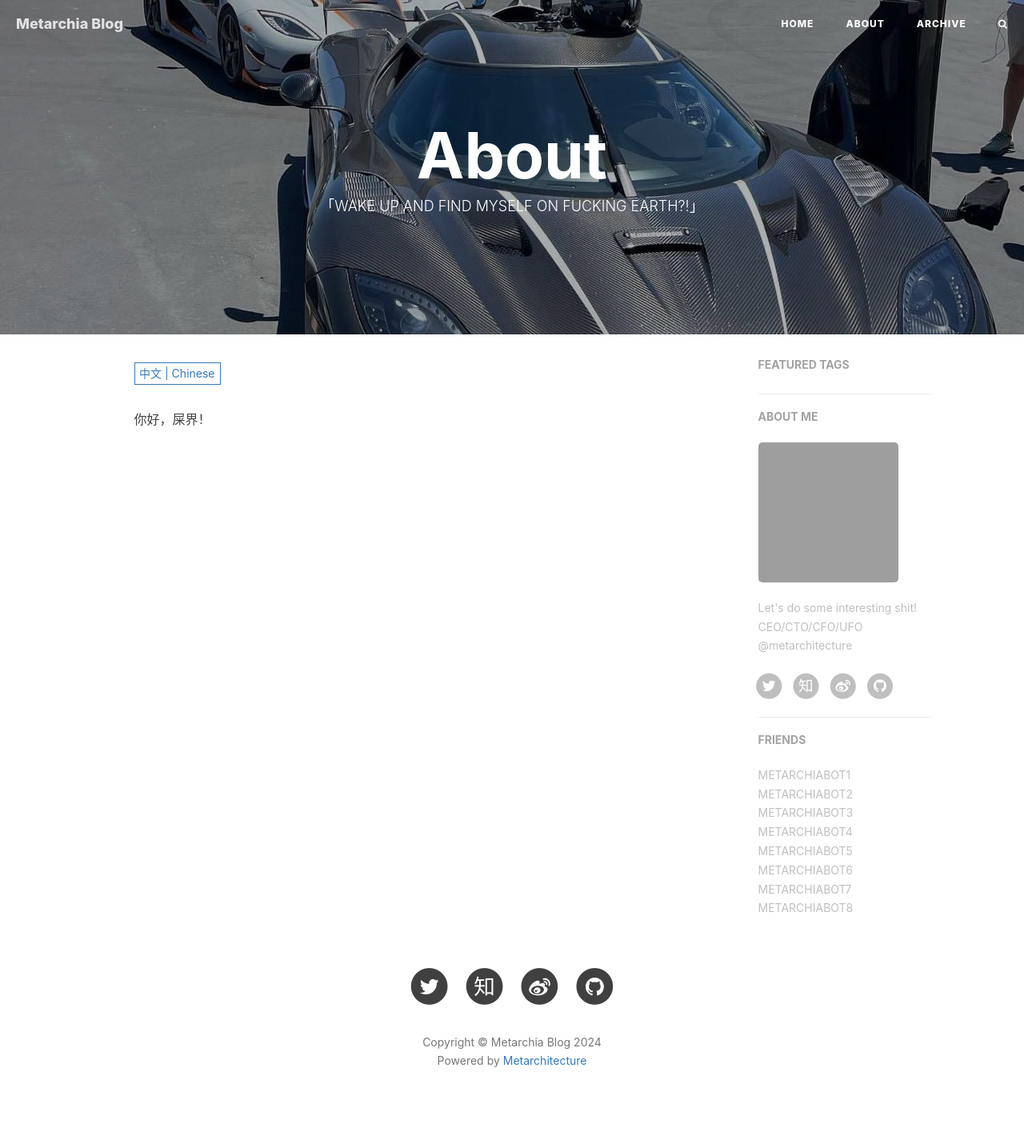
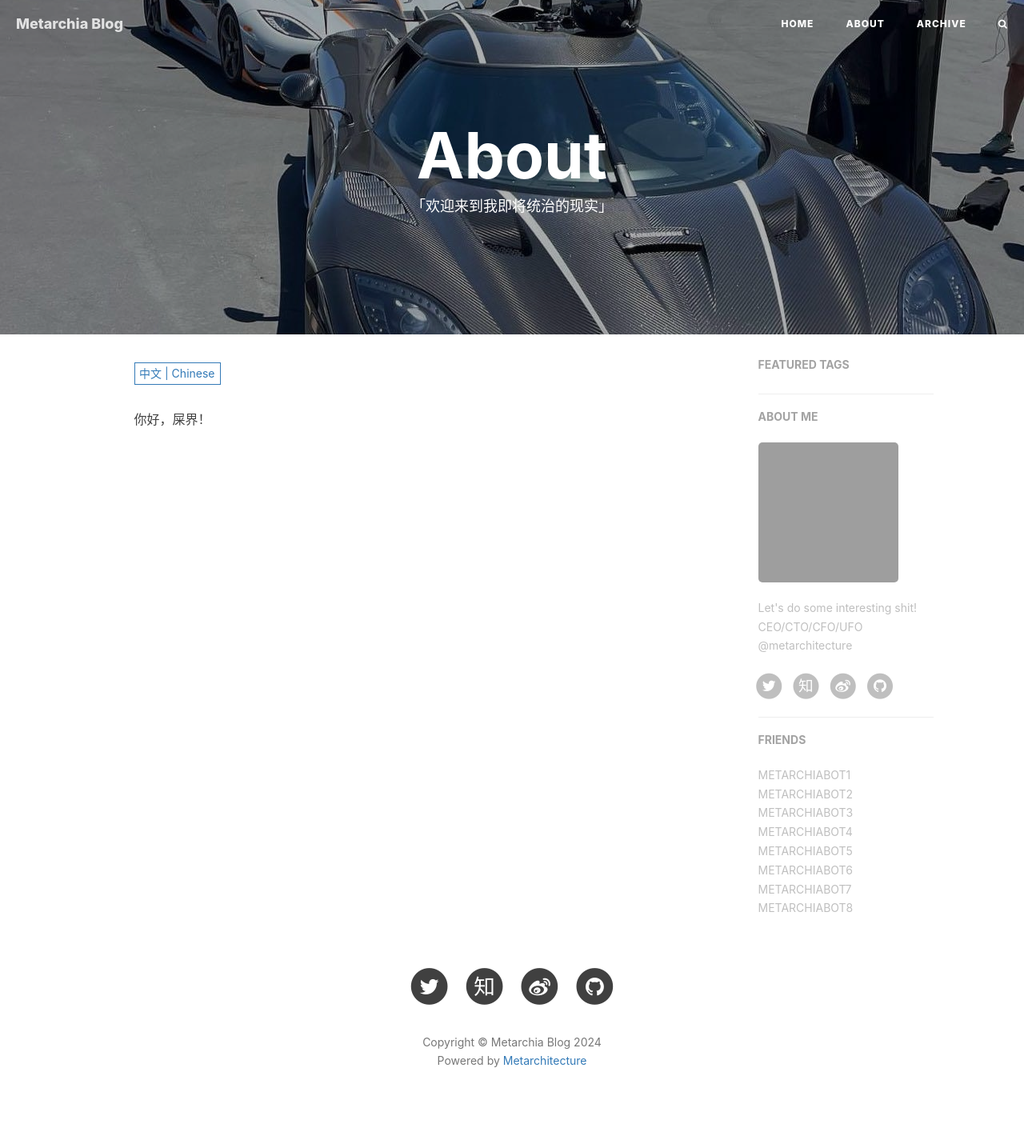
Before and after one commit to METARCHlTECTURE/metarchia, a Jekyll site: the page built from about.html, in a window 1280 px wide. Shown: the whole page at 80% size. Built offline with Jekyll 4.4.1, drawn with Linux system fonts in a browser that asks for light colours; nearby versions of some CDN libraries; comment, search, counter and statistics services are not loaded; grey boxes are pictures that could not be loaded.

Commit message:
欢迎来到我即将统治的现实

```diff
--- a/about.html
+++ b/about.html
@@ -1,7 +1,7 @@
 ---
 layout: page
 title: "About"
-description: "「WAKE UP AND FIND MYSELF ON FUCKING EARTH?!」"
+description: "「欢迎来到我即将统治的现实」"
 header-img: "img/home-bg.jpg"
 header-mask: 0.3
 multilingual: true
```
